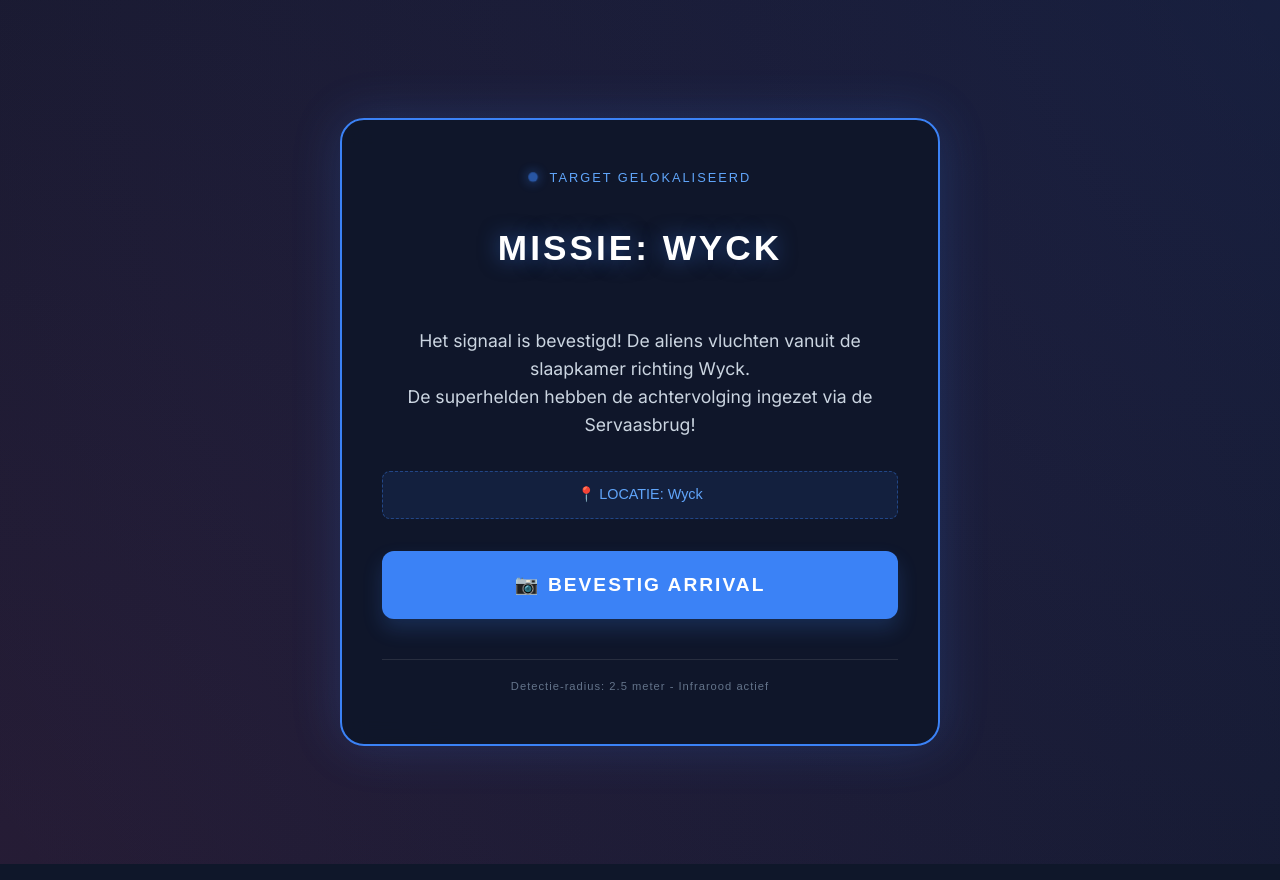
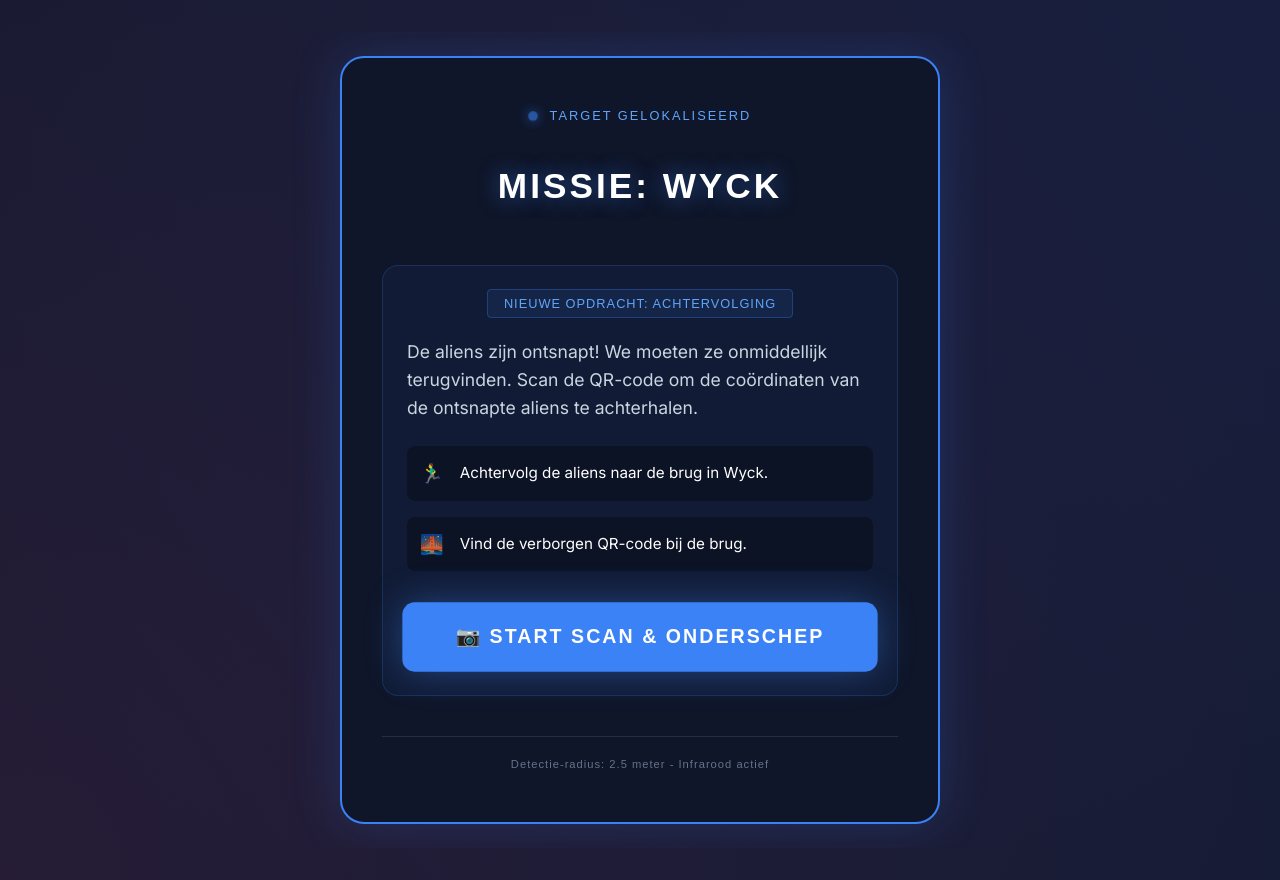
Before and after one commit to x4b5/game2026, a SvelteKit app: page /game/theta-pulse-19/luca-scan in a window 1280 px wide. Built offline with nearby package versions, Linux system fonts and the light colour scheme.

Commit message:
fix: make luca-scan start in mission mode directly

```diff
--- a/src/routes/game/theta-pulse-19/luca-scan/+page.svelte
+++ b/src/routes/game/theta-pulse-19/luca-scan/+page.svelte
@@ -9,7 +9,7 @@
     let isScanning = $state(false);
     let scanner: any = null;
 
-    let isNewMission = $state(false);
+    let isNewMission = $state(true);
     let adminPassword = $state("");
 
     function handleAdminBypass() {
```
